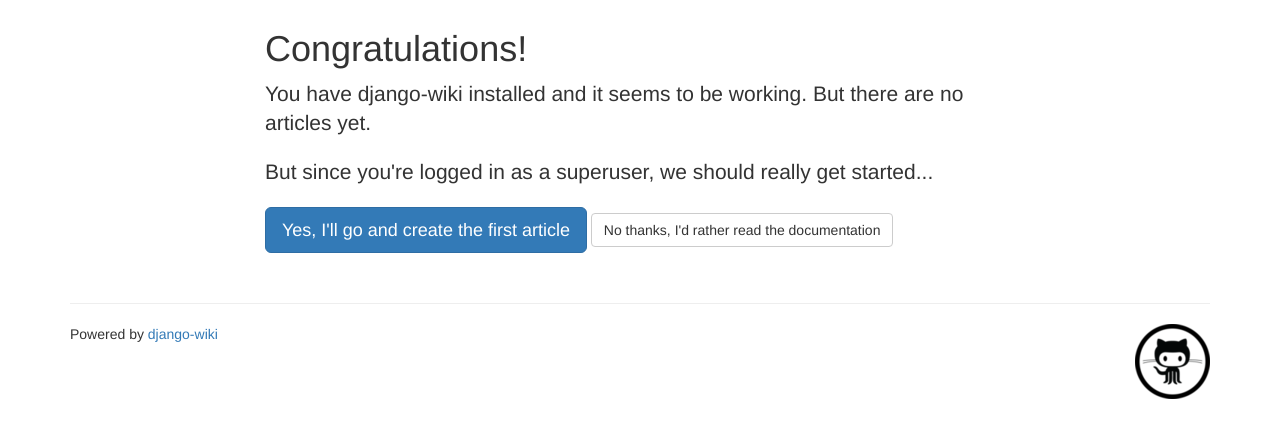
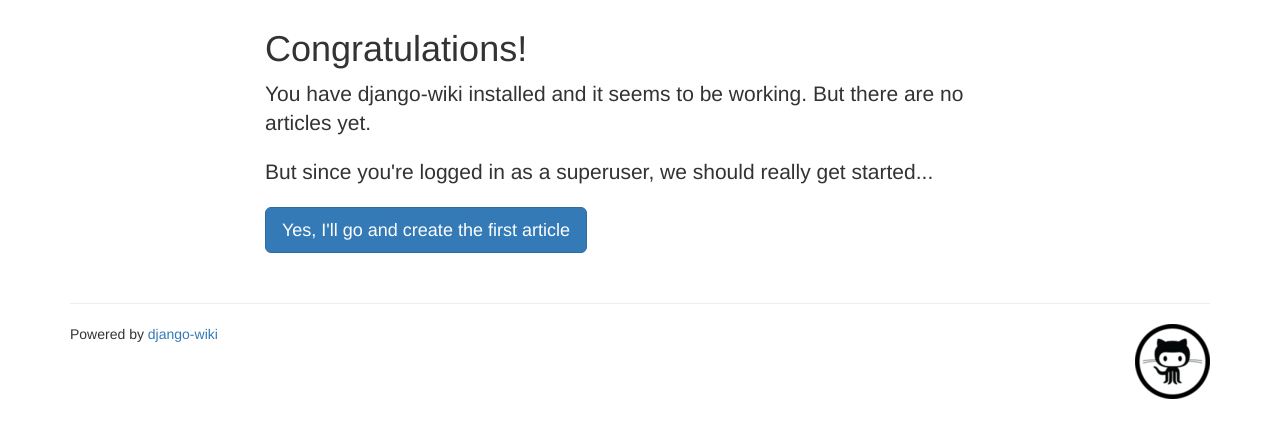
Before and after one commit to xuqil/wiki, a Django app: template wiki/templates/wiki/root_missing.html in a window 1280 px wide. Shown: the part 51-489 px from the top of the page. Run offline with Django 3.2, Linux system fonts and the light colour scheme; the template is opened without the code that fills it, so the values that code supplies are empty; the visitor is signed in with stand-in values (Sample User, id 1); parts of the project's set-up code (start-up, migrations or seed data) failed here and were passed over; some libraries are stand-ins or nearby versions.

Commit message:
修改missing界面

```diff
--- a/wiki/templates/wiki/root_missing.html
+++ b/wiki/templates/wiki/root_missing.html
@@ -27,7 +27,6 @@
         {% trans "But since you're logged in as a superuser, we should really get started..." %}
       </p>
       <a href="{% url 'wiki:root_create' %}" class="btn btn-primary btn-lg">{% trans "Yes, I'll go and create the first article" %}</a>
-      <a href="http://django-wiki.readthedocs.org/" class="btn btn-default">{% trans "No thanks, I'd rather read the documentation" %}</a>
 
       {% endif %}
   </div>
```
